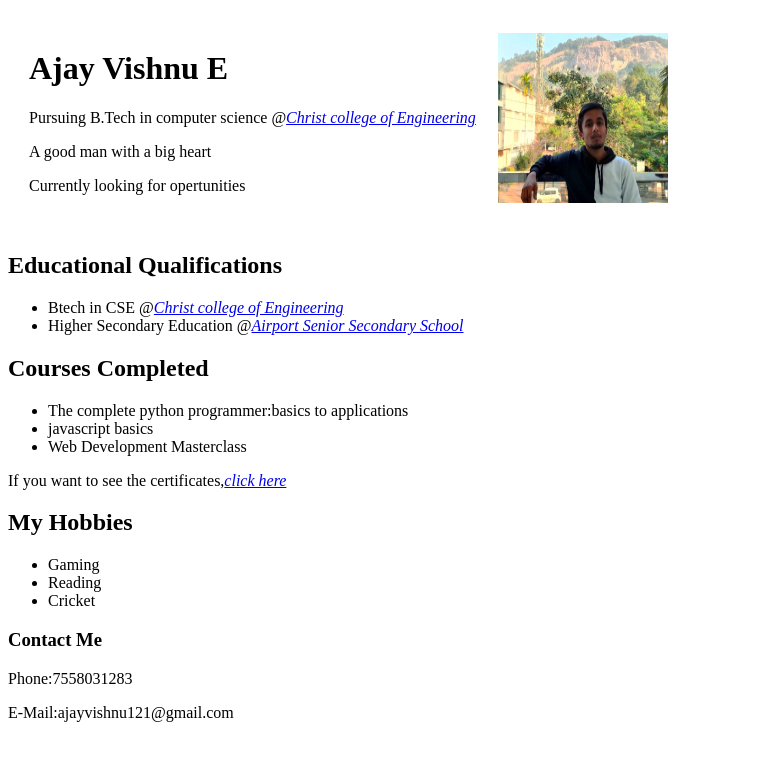
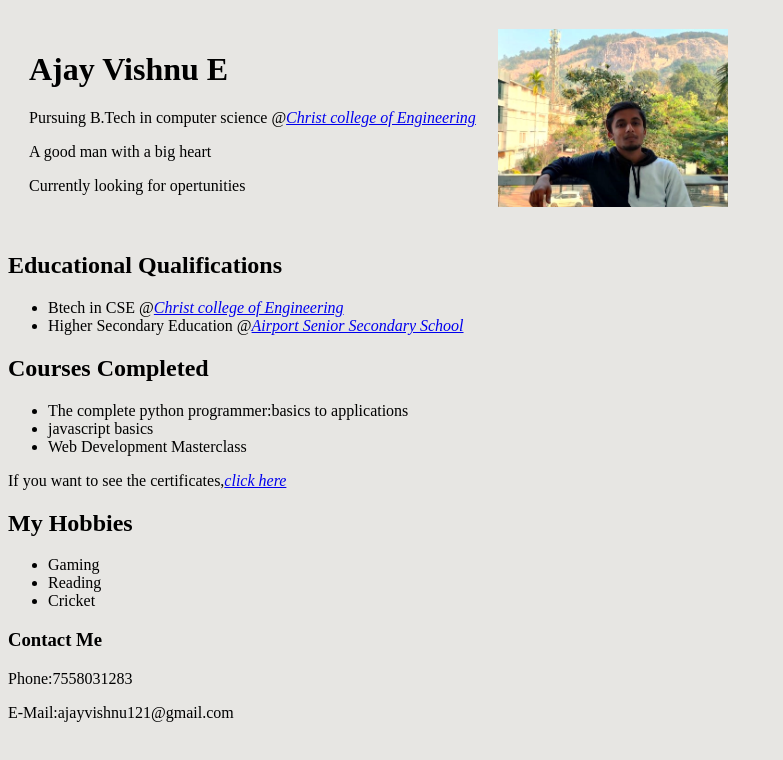
Before and after one commit to ajayvishnu18/CV, a plain HTML site: page index.html in a window 1280 px wide. Shown: the whole page, without its empty margins (0-783 px from the left). Drawn offline with Linux system fonts and the light colour scheme.

Commit message:
Update index.html

```diff
--- a/index.html
+++ b/index.html
@@ -5,6 +5,7 @@
     <meta charset="utf-8">
     <title>AV</title>
 </head>
+<body style="background-color: rgb(231, 230, 227);">
 <table cellspacing=20>
 <tr>
     <td>
@@ -14,7 +15,7 @@
         <p>Currently looking for opertunities </p>
     </td>
     <td>
-        <img src="image.jpg" height="170" width="170" />
+        <img src="image.jpg" height="178" width="230" />
     </td>
 </tr>
 
@@ -38,11 +39,6 @@
         <li>Reading</li>
         <li>Cricket</li>
     </ul>
-
-
-
-
-<body>
     <footer>
         <h3>Contact Me</h3>
         <p>Phone:7558031283</p>
```
